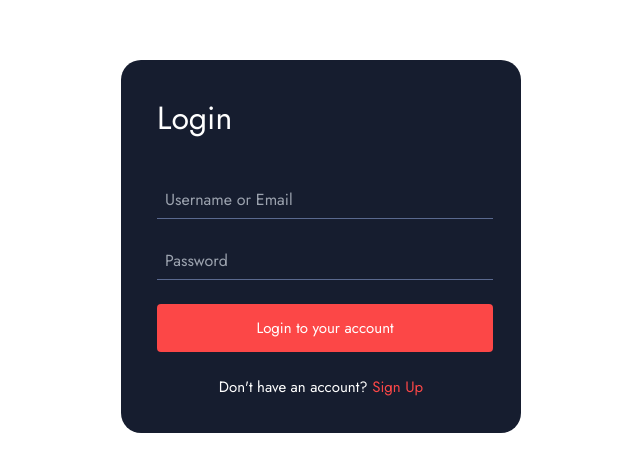
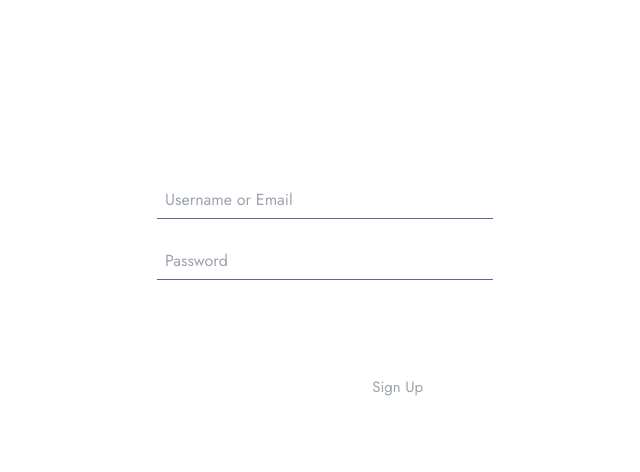
Before and after one commit to SandeebAdhikari/Hospital_Management_System, a Next.js app: page /signIn in a window 1280 px wide. Shown: the part 154-626 px from the top of the page, without its empty margins (319-959 px from the left). Built offline with nearby package versions, Linux system fonts and the light colour scheme.

Commit message:
change on color and background

```diff
--- a/components/AuthForm.tsx
+++ b/components/AuthForm.tsx
@@ -22,13 +22,13 @@ const AuthForm: React.FC<AuthFormProps> = ({
 }) => {
   return (
     <div
-      className={`flex p-5 items-center justify-center w-[400px] ${
+      className={`flex p-5 items-center justify-center w-[400px] shadow-white/35 shadow-md ${
         type === "signIn" ? "h-[373px]" : "h-[418px]"
-      } bg-[#161D2F] rounded-[20px]`}
+      }  rounded-[20px]`}
     >
       <form onSubmit={onSubmit} className="flex flex-col w-full p-4">
         <h2 className="mt-8 text-[32px] text-white">
-          {type === "signIn" ? "Login" : "Sign Up"}
+          {type === "signIn" ? "Sign In" : "Sign Up"}
         </h2>
 
         {type === "signUp" && (
@@ -39,7 +39,7 @@ const AuthForm: React.FC<AuthFormProps> = ({
             value={formData.email || ""}
             onChange={onChange}
             required
-            className="w-[336px] h-[37px] mt-10 p-2 border-b border-[#5A698F] bg-[#161D2F] outline-none focus:ring-0 text-white hover:border-b-white hover:cursor-pointer"
+            className="w-[336px] h-[37px] mt-10 p-2 border-b border-[#5A698F] bg-transparent outline-none focus:ring-0 text-white hover:border-b-white hover:cursor-pointer"
           />
         )}
         <input
@@ -51,7 +51,7 @@ const AuthForm: React.FC<AuthFormProps> = ({
           required
           className={`w-[336px] h-[37px] ${
             type === "signIn" ? "mt-10" : "mt-6"
-          } p-2 border-b border-[#5A698F] bg-[#161D2F] outline-none focus:ring-0 text-white hover:border-b-white hover:cursor-pointer`}
+          } p-2 border-b border-[#5A698F] bg-transparent outline-none focus:ring-0 text-white hover:border-b-white hover:cursor-pointer`}
         />
         <input
           type="password"
@@ -60,12 +60,12 @@ const AuthForm: React.FC<AuthFormProps> = ({
           value={formData.password}
           onChange={onChange}
           required
-          className="w-[336px] h-[37px] mt-6 p-2 border-b border-[#5A698F] bg-[#161D2F] outline-none focus:ring-0 text-white hover:border-b-white hover:cursor-pointer"
+          className="w-[336px] h-[37px] mt-6 p-2 border-b border-[#5A698F] bg-transparent outline-none focus:ring-0 text-white hover:border-b-white hover:cursor-pointer"
         />
 
         <button
           type="submit"
-          className="mt-6 bg-[#FC4747] text-white p-2 w-[336px] h-[48px] rounded hover:bg-white hover:text-black"
+          className="mt-6 bg-transparent shadow-white/35 shadow-sm text-white p-2 w-[336px] h-[48px] rounded hover:bg-white hover:text-black"
         >
           <span className="text-[15px] font-light">
             {type === "signIn" ? "Login to your account" : "Create an account"}
@@ -78,7 +78,7 @@ const AuthForm: React.FC<AuthFormProps> = ({
               Don&apos;t have an account?{" "}
               <Link
                 href="/signUp"
-                className="text-[#FC4747] hover:cursor-pointer"
+                className="text-gray-400  hover:cursor-pointer"
               >
                 Sign Up
               </Link>
@@ -88,9 +88,9 @@ const AuthForm: React.FC<AuthFormProps> = ({
               Already have an account?{" "}
               <Link
                 href="/signIn"
-                className="text-[#FC4747] hover:cursor-pointer"
+                className="text-gray-400 hover:cursor-pointer"
               >
-                Login
+                Sign In
               </Link>
             </>
           )}
```
